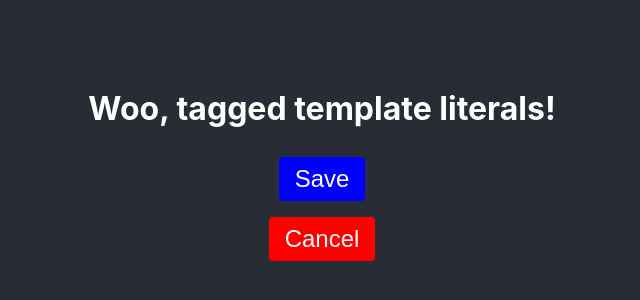
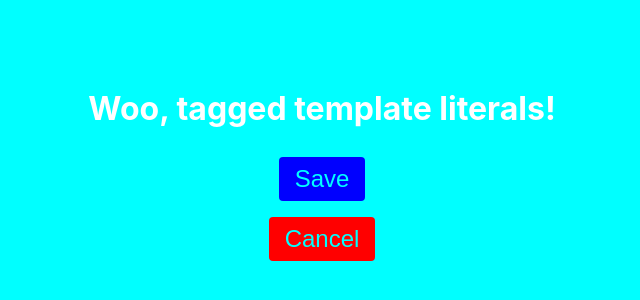
Before and after one commit to GK-Hynes/styled-components-demo, a React (Create React App) app: page / in a window 1280 px wide. Shown: the part 232-532 px from the top of the page, without its empty margins (318-958 px from the left). Built offline with nearby package versions, Linux system fonts and the light colour scheme.

Commit message:
Add notes comparing styled-components to CSS preprocessors

```diff
--- a/src/App.js
+++ b/src/App.js
@@ -6,8 +6,10 @@ const Heading = styled.h1`
   font-size: 2rem;
 `;
 
+const accentColor = `aqua`;
+
 const Button = styled.button`
-  color: #fff;
+  color: ${accentColor};
   font-size: 1.5rem;
   padding: 0.5rem 1rem;
   margin: 0.5rem;
@@ -16,15 +18,24 @@ const Button = styled.button`
   background: ${({ type }) => (type === `cancel` ? `red` : `blue`)};
 `;
 
+const AppWrapper = styled.div`
+  header {
+    background: teal;
+    &:hover {
+      background: aqua;
+    }
+  }
+`;
+
 function App() {
   return (
-    <div className="App">
+    <AppWrapper>
       <header className="App-header">
         <Heading>Woo, tagged template literals!</Heading>
         <Button>Save</Button>
         <Button type="cancel">Cancel</Button>
       </header>
-    </div>
+    </AppWrapper>
   );
 }
 
```
Also changed, not shown: 1 other file (tests, documents, lock files or other folders).
